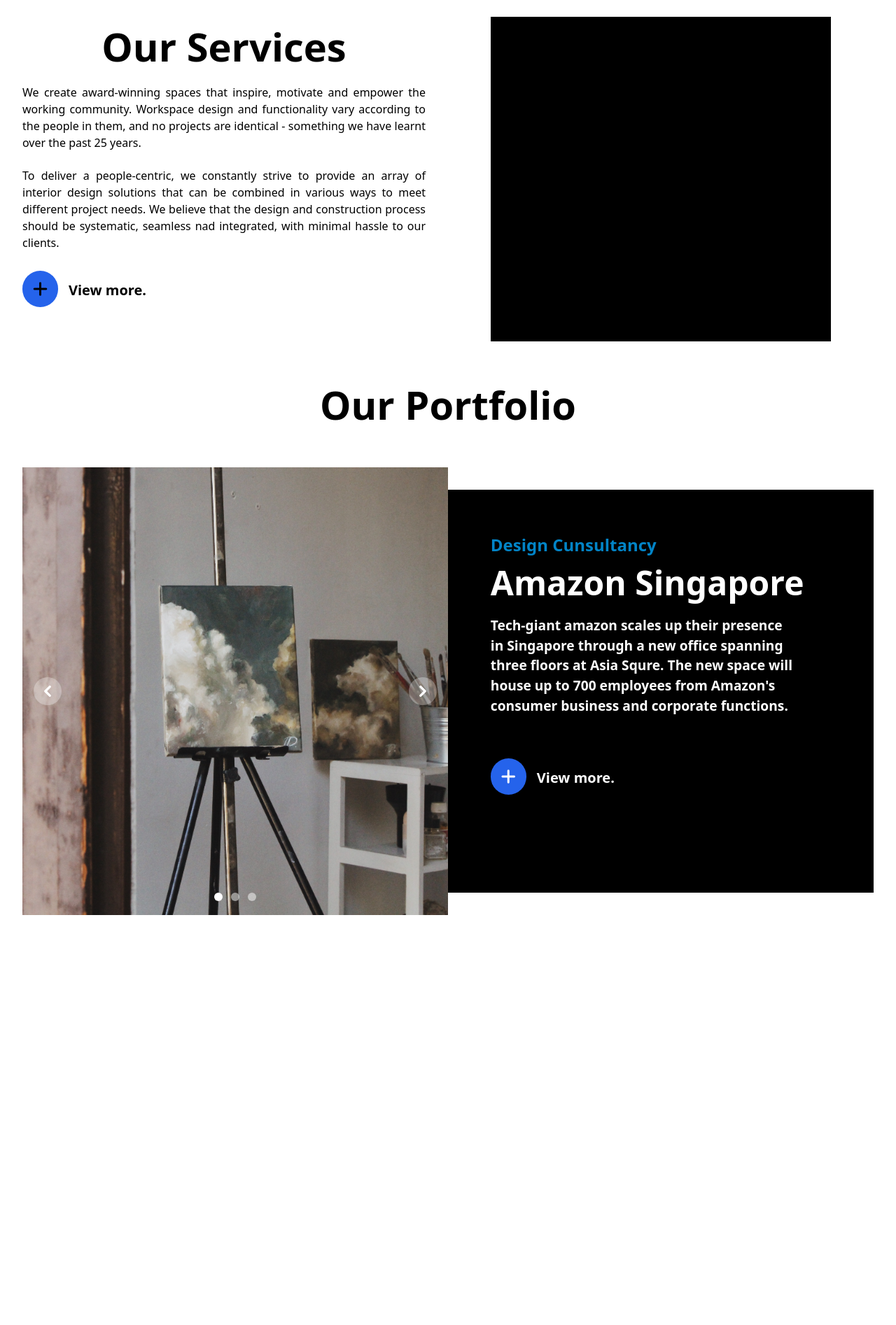
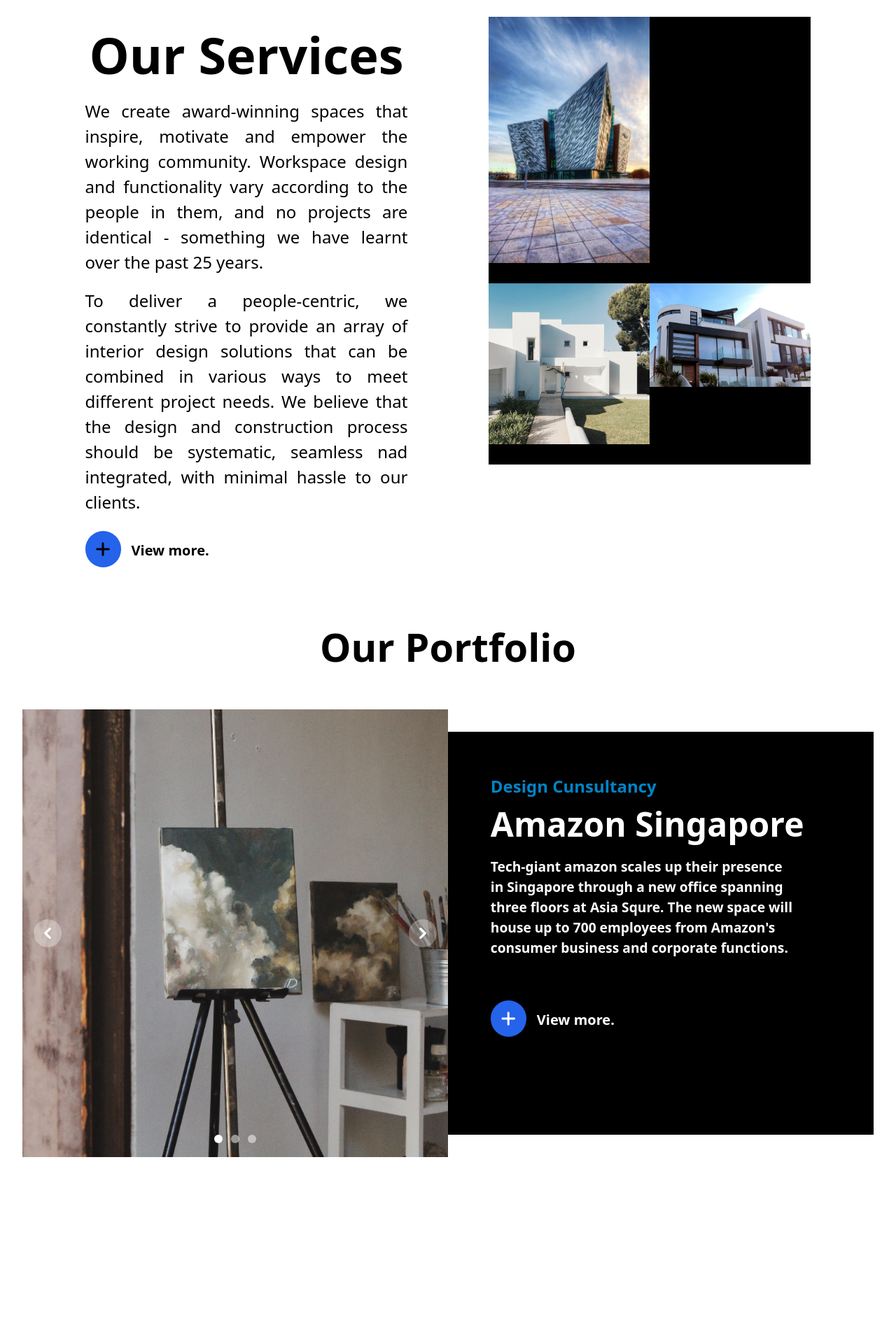
Before and after one commit to jakemerlin1133/architect2, a PHP site: page / in a window 1280 px wide. Shown: the part 640-2534 px from the top of the page at 70% size. Before the commit the page ends 1948 px from the top, so only its background shows below. Run offline with PHP 8.4, Linux system fonts and the light colour scheme; some libraries are stand-ins or nearby versions.

Commit message:
code changed

```diff
--- a/index.php
+++ b/index.php
@@ -106,13 +106,13 @@
     </div>
 
     <!-- Services -->
-    <div class="px-[2.5vw] text-center grid max-[1023px]:grid-cols-1 min-[1024px]:grid-cols-2  .... max-[969px]:pt-[58%] min-[970px]:pt-[83vh] w-full">
-        <div class="pr-[2.5vw]">
-            <div class="font-bold text-[3.5em] mb-[2%]">
+    <div class="px-[5vw] text-center grid max-[1023px]:grid-cols-1 min-[1024px]:grid-cols-2  .... max-[969px]:pt-[58%] min-[970px]:pt-[83vh] w-full">
+        <div class="mx-auto w-[80%]">
+            <div class="font-bold text-[4.5em] mb-[2%]">
                 Our Services
             </div>
 
-            <div class="">
+            <div class="text-[1.5rem]">
                 <div class="text-justify">
                     <div>
                         We create award-winning spaces that inspire, motivate and empower the working community. Workspace design and functionality vary according to the people in them, and no projects are identical - something we have learnt over the past 25 years.
@@ -129,8 +129,17 @@
 
         </div>
 
-        <div class="mx-auto bg-black w-[80%] max-[375px]:h-[31rem] .... max-[425px]:h-[35rem] .... min-[426px]:h-[29rem]">
-
+        <div class="mx-auto grid max-[1023px]:grid-cols-1 min-[1024px]:grid-cols-2 bg-black w-[80%] max-[375px]:h-[31rem] .... max-[425px]:h-[35rem] .... min-[426px]:h-[40rem]">
+            <div class="">
+                <img class="w-[22rem] h-[22rem]" src="Architect_files/images/hylands.jpg" alt="">
+            </div>
+            <div class="">2</div>
+            <div class="">
+            <img src="Architect_files/images/house.jpg" alt="">
+            </div>
+            <div class="">
+            <img src="Architect_files/images/best.jpg" alt="">
+            </div>
         </div>
     </div>
 
```
